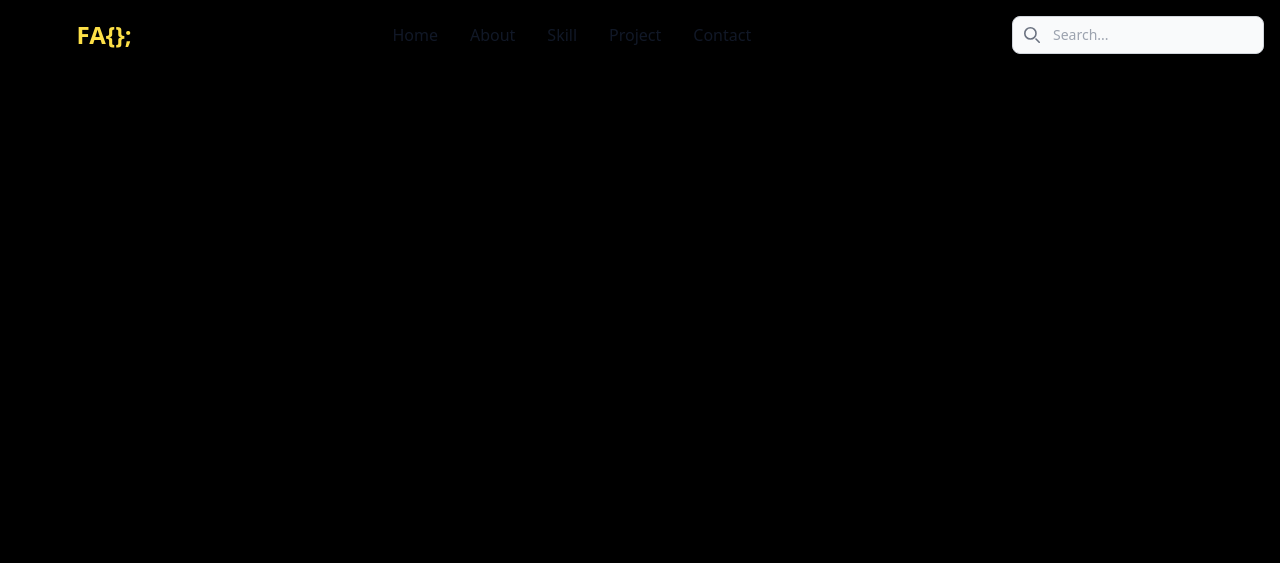
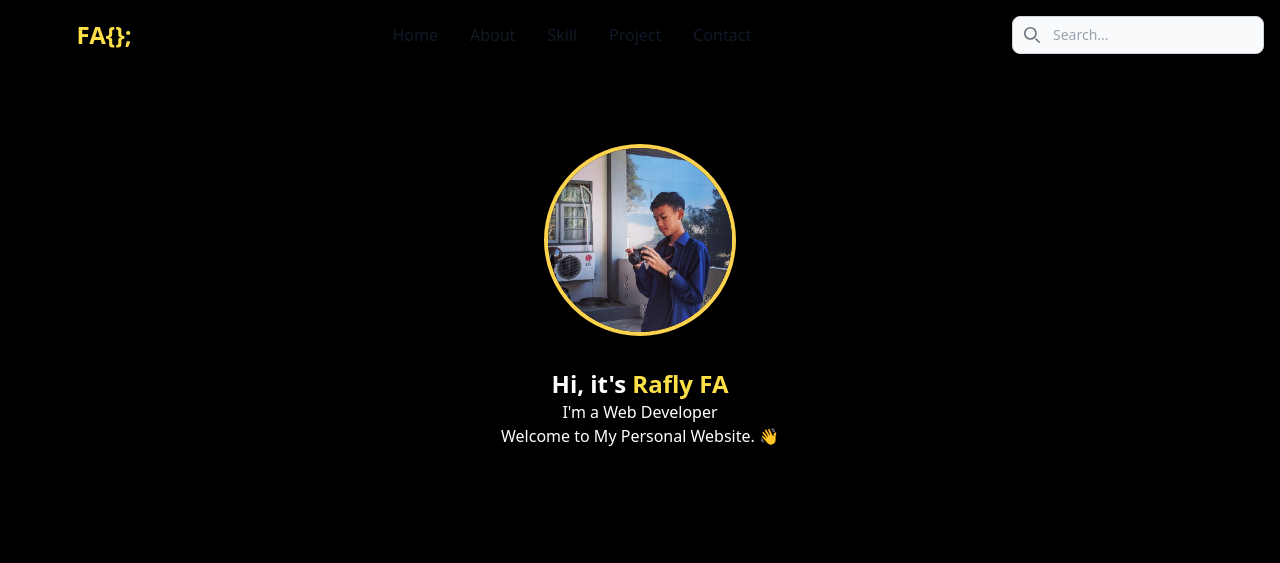
Before and after one commit to RaflyFA/Web-portfolio-1.0, a website: page index.html in a window 1280 px wide. Drawn offline with nearby package versions, Linux system fonts and the light colour scheme.

Commit message:
menambahkan bagian section tanpa tombol button

```diff
--- a/index.html
+++ b/index.html
@@ -12,7 +12,8 @@
 
 <body class="bg-black">
 
-   <nav class="border-gray-200 ">
+   <!-- navbar -->
+   <nav class="border-gray-200 fixed w-full bg-black">
       <div class="max-w-screen-xl flex flex-wrap items-center justify-between mx-auto p-4">
          <a href="https://flowbite.com/" class="flex items-center space-x-3 rtl:space-x-reverse">
 
@@ -94,6 +95,24 @@
       </div>
    </nav>
 
+   <!-- section -->
+   <section>
+      <div class="flex py-28 ">
+         <div class="mx-auto ">
+            <img src="src/rfl 2.jpg" alt="Rafly FA" class="w-48 h-48 rounded-full mx-auto text-center m-8 border-4 border-amber-300">
+            <div class="text-white text-center">
+               <h1 class="text-2xl font-bold">Hi, it's <span class="text-yellow-300">Rafly FA</span></h1>
+               <h2>I'm a Web Developer</h2>
+               <p>Welcome to My Personal Website. 👋</p>
+            </div>
+         </div>
+
+
+
+
+      </div>
+   </section>
+
 
 
 
```
Also changed, not shown: src/output.css, src/rfl 2.jpg (added).
